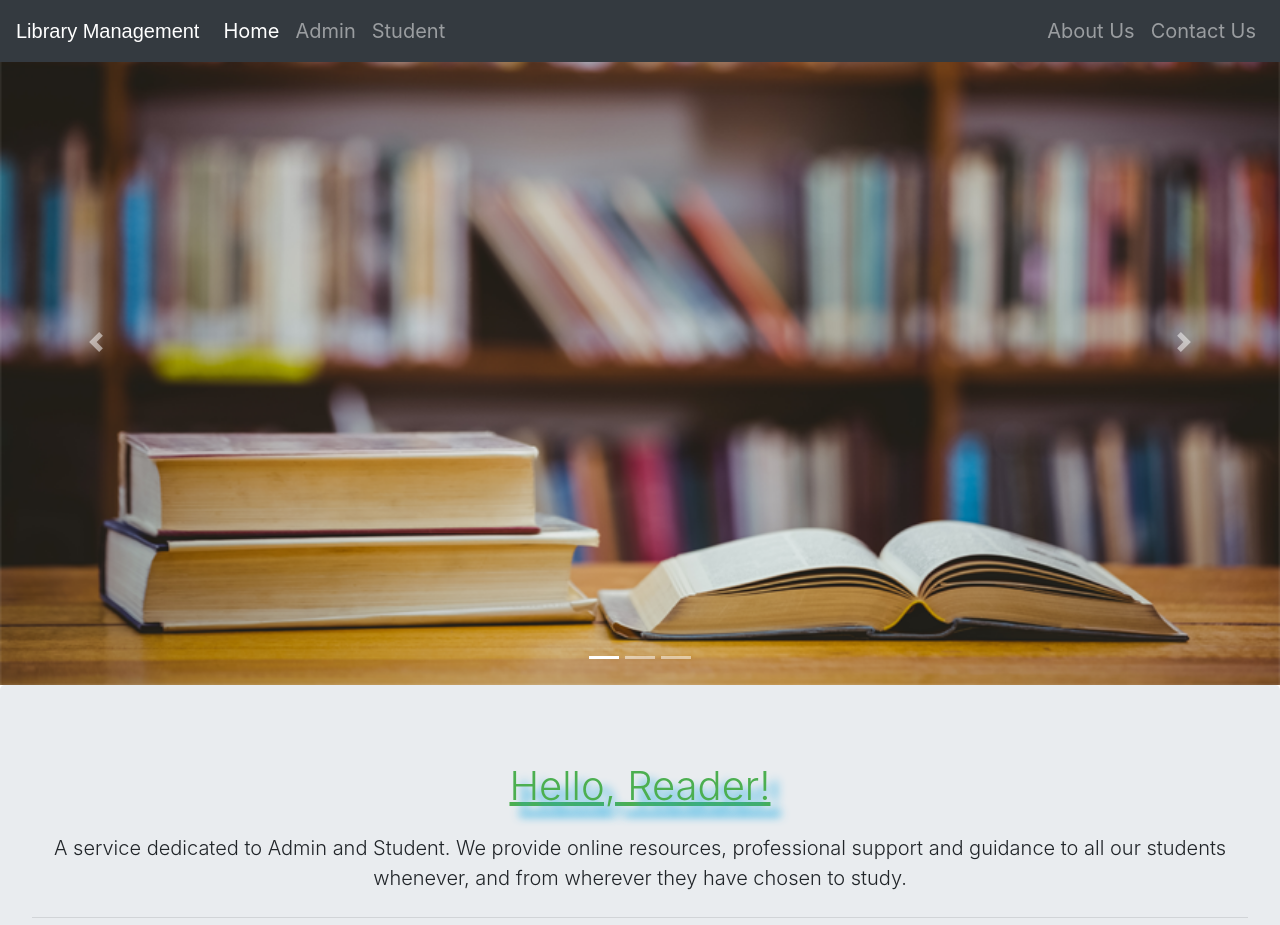
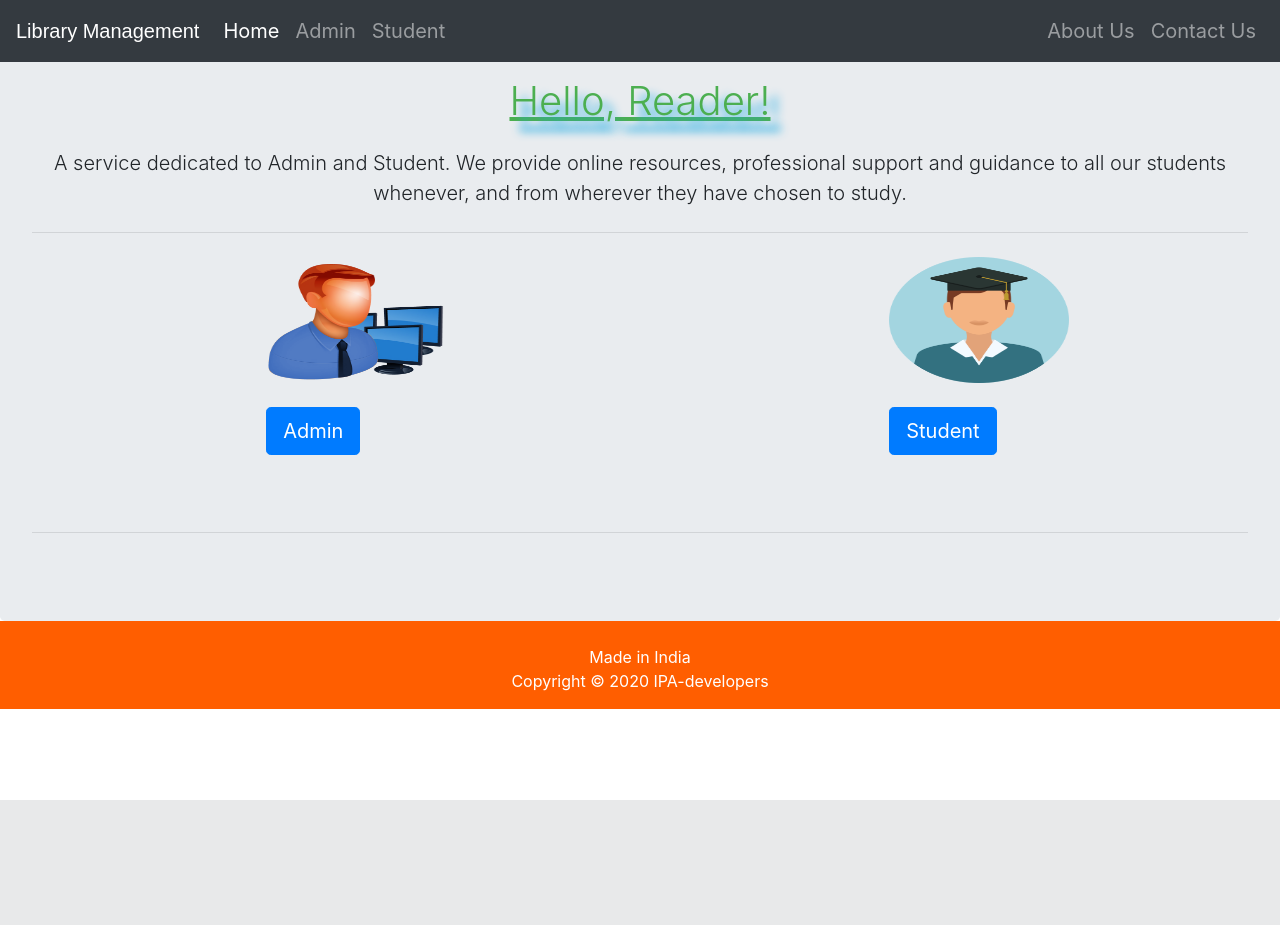
Before and after one commit to Aaditya50/library_management, a Django app: page /logout in a window 1280 px wide. Shown: the top 925 px of the page. After the commit the page ends 800 px from the top, so only its background shows below. Run offline with Django 3.2, Linux system fonts and the light colour scheme; some libraries are stand-ins or nearby versions.

Commit message:
Update index.html

```diff
--- a/librarymanagement/templates/library/index.html
+++ b/librarymanagement/templates/library/index.html
@@ -50,45 +50,6 @@
 
 
 
-
-
-
-
-<div id="carouselExampleIndicators" class="carousel slide" data-ride="carousel">
-  <ol class="carousel-indicators">
-    <li data-target="#carouselExampleIndicators" data-slide-to="0" class="active"></li>
-    <li data-target="#carouselExampleIndicators" data-slide-to="1"></li>
-    <li data-target="#carouselExampleIndicators" data-slide-to="2"></li>
-  </ol>
-  <div class="carousel-inner">
-    <div class="carousel-item active">
-      <img class="d-block w-100 " src="{% static "images/lib1.png" %}" alt="First slide">
-    </div>
-    <div class="carousel-item">
-      <img class="d-block w-100 " src="{% static "images/lib2.jpg" %}" alt="Second slide">
-    </div>
-    <div class="carousel-item">
-      <img class="d-block w-100 " src="{% static "images/lib3.webp" %}" alt="Third slide">
-    </div>
-  </div>
-  <a class="carousel-control-prev" href="#carouselExampleIndicators" role="button" data-slide="prev">
-    <span class="carousel-control-prev-icon" aria-hidden="true"></span>
-    <span class="sr-only">Previous</span>
-  </a>
-  <a class="carousel-control-next" href="#carouselExampleIndicators" role="button" data-slide="next">
-    <span class="carousel-control-next-icon" aria-hidden="true"></span>
-    <span class="sr-only">Next</span>
-  </a>
-</div>
-
-
-
-
-
-
-
-
-
 <div class="jumbotron">
   <h1 style="text-align:center" class="display-4">Hello, Reader!</h1>
   <p class="lead">A service dedicated to Admin and Student. We provide online resources, professional support
```
